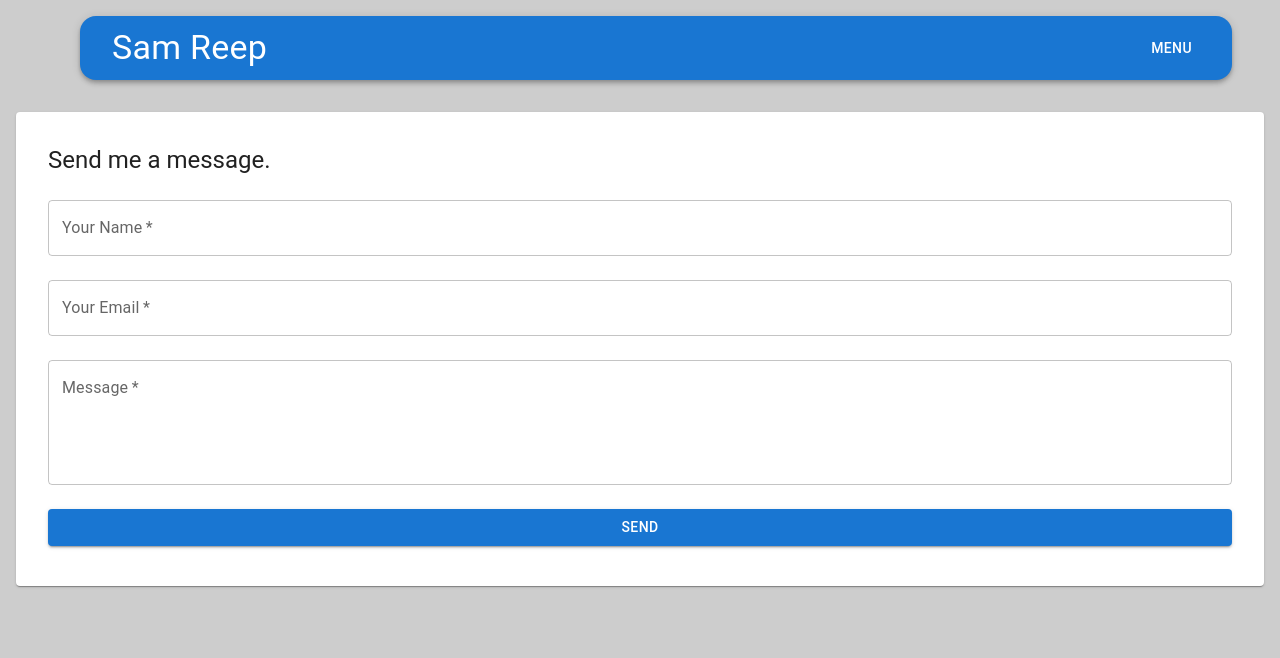
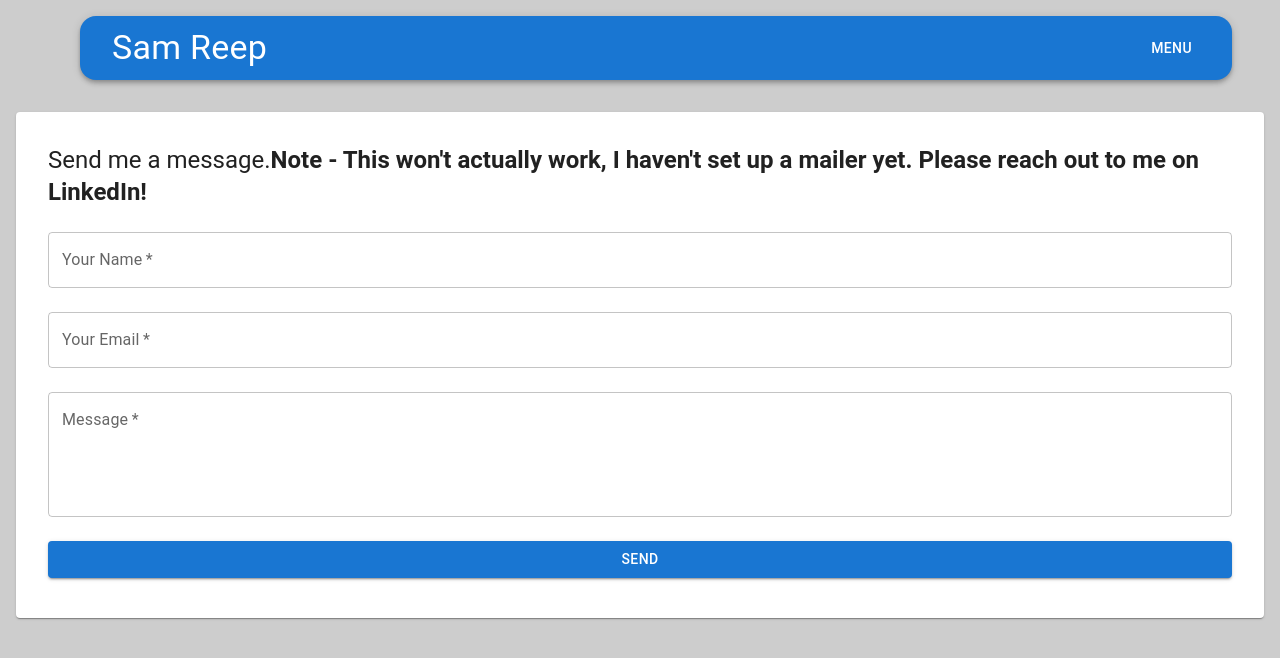
Before and after one commit to sareep/sareep, a Next.js app: page /sareep/contact in a window 1280 px wide. Shown: the top 658 px of the page. Built offline with nearby package versions, Linux system fonts and the light colour scheme; some icons are missing; what @mui/material-nextjs would draw is missing.

Commit message:
fix: add contact disclaimer

```diff
--- a/src/app/contact/page.tsx
+++ b/src/app/contact/page.tsx
@@ -22,6 +22,13 @@ export default function ContactPage() {
       <CardContent>
       <Typography variant="h5" component="h1" gutterBottom>
         Send me a message.
+        <strong>
+          Note - This won&apos;t actually work, I haven&apos;t set up a mailer yet. Please reach out to me on{' '}
+          <a href="https://www.linkedin.com/in/samuel-reep" target="_blank" rel="noopener noreferrer">
+            LinkedIn
+          </a>
+          !
+        </strong>
       </Typography>
       {submitted ? (
         <Typography variant="body1">
```
